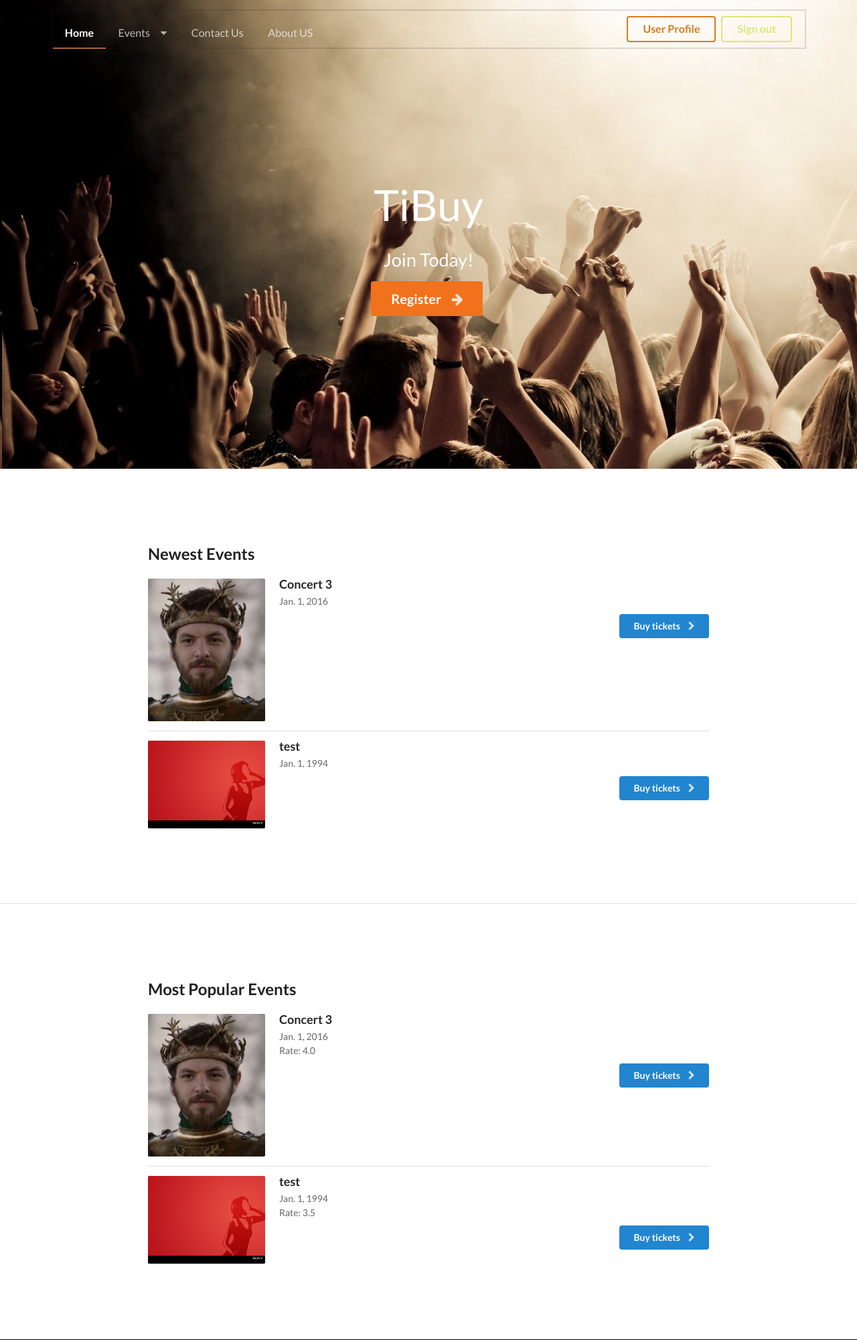
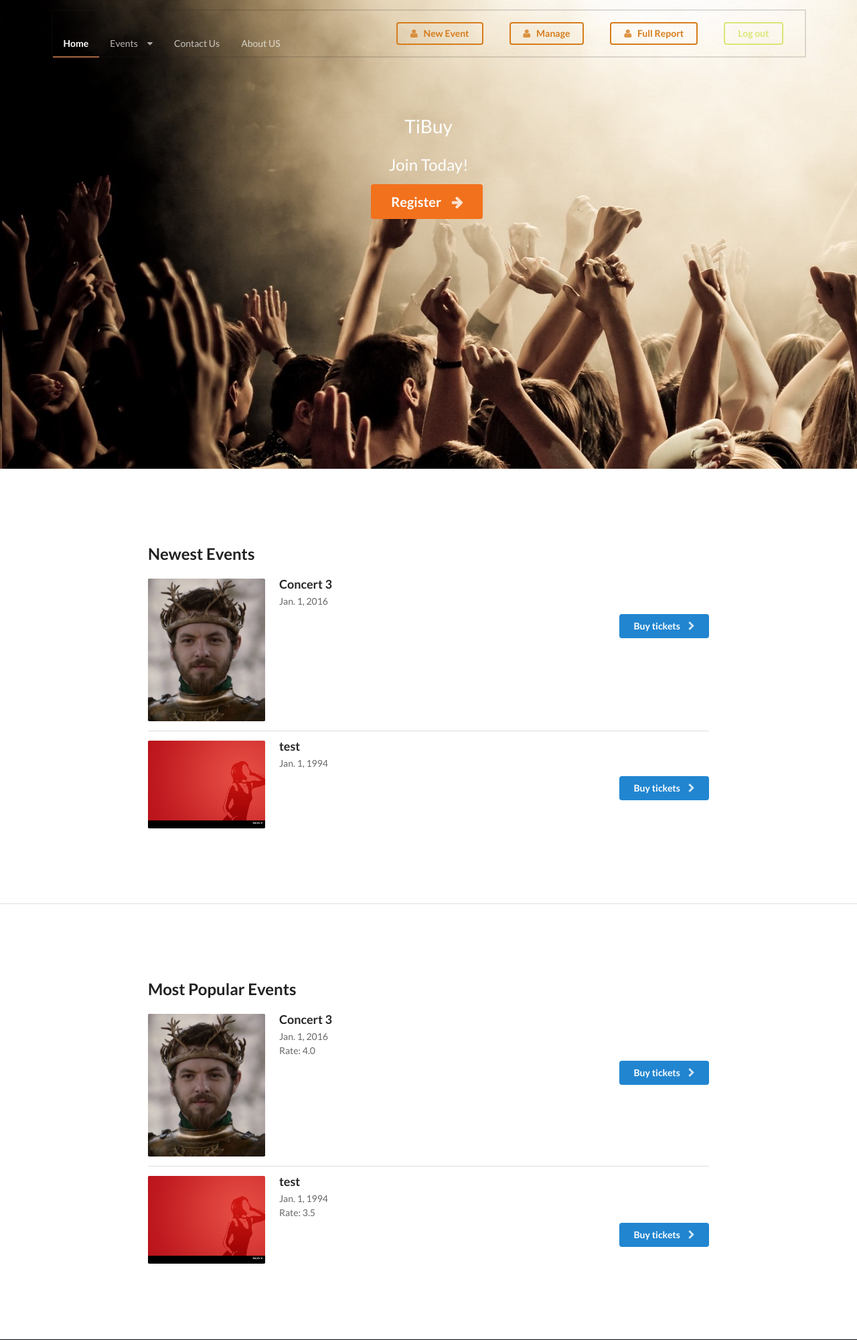
Before and after one commit to BornaThePolar/bilitsazan, a Django app: page /home/ in a window 1280 px wide. Shown: the top 2001 px of the page at 67% size. Run offline with Django 3.2, Linux system fonts and the light colour scheme; a user stored in the database is signed in; data comes from the database, SQL or seed files in the repository; both versions use the stored data as it was after the commit; parts of the project's set-up code (start-up, migrations or seed data) failed here and were passed over.

Commit message:
added removed codes

```diff
--- a/mysite/polls/forms.py
+++ b/mysite/polls/forms.py
@@ -7,7 +7,7 @@ class Register(forms.Form):
     name=forms.CharField(max_length=32,required=True,label='name', widget=forms.TextInput(attrs={'placeholder': 'name','required': ''}))
     lastName=forms.CharField(max_length=32,required=True,label='family name', widget=forms.TextInput(attrs={'placeholder': 'family name','required': ''}))
     gender = forms.ChoiceField(choices=[ ('', '----'),(1,'male'),(2,'female')],)
-    phoneNumber=forms.IntegerField(label='phone number'  ,  widget=forms.TextInput(attrs={'placeholder':'phone number','required': ''}))
+    #phoneNumber=forms.IntegerField(label='phone number'  ,  widget=forms.TextInput(attrs={'placeholder':'phone number','required': ''}))
     email=forms.EmailField(required=True,label='Email', widget=forms.TextInput(attrs={'placeholder': 'Email','required': ''}))
     userName=forms.CharField(max_length=32,required=True,label='username', widget=forms.TextInput(attrs={'placeholder': 'username','required': ''}))
     password=forms.CharField(max_length=32,required=True,label='password' , widget=forms.TextInput(attrs={'placeholder': 'passwprd','required': '','type': 'password'}),error_messages = {'invalid': 'Passwords do not match'})
--- a/mysite/polls/models.py
+++ b/mysite/polls/models.py
@@ -38,7 +38,8 @@ class Event(models.Model):
     # price=models.IntegerField()
     photo = models.FileField(upload_to='event_photoes/')
     #scoredUsers = models.ForeignKey('Scorers', null=True)
-    score=models.FloatField(default=3.5)
+    score=models.FloatField(default=0)
+    numberofScorers=models.IntegerField(default=0)
 
     def ticketsLeft(self):
         return self.eventtickettype_set.all().aggregate(x=Sum('tickets'))['x'] or 0
--- a/mysite/polls/templates/MainPage.html
+++ b/mysite/polls/templates/MainPage.html
@@ -132,13 +132,9 @@
                             </div>
                         </div>
                     {% endfor %}
-
                 </div>
-
-
             </div>
         </div>
-
     </div>
 
 
--- a/mysite/polls/templates/base.html
+++ b/mysite/polls/templates/base.html
@@ -13,7 +13,6 @@
     <link rel="stylesheet" type="text/css" href={% static "semantic/dist/components/header.css"%}>
     <link rel="stylesheet" type="text/css" href={% static "semantic/dist/components/image.css"%}>
     <link rel="stylesheet" type="text/css" href={% static "semantic/dist/components/menu.css"%}>
-    <link rel="stylesheet" type="text/css" href={% static "semantic/dist/components/card.css"%}>
     <link rel="stylesheet" type="text/css" href={% static "semantic/dist/components/card.min.css"%}>
     <link rel="stylesheet" type="text/css" href={% static "semantic/dist/components/dimmer.css"%}>
 
@@ -58,7 +57,7 @@
       height: 100%;
     }
     .image {
-      margin-top: -100px;
+
     }
     .form-group {
         margin: 15px;
@@ -75,7 +74,7 @@
 
 </head>
 
-<body style="background-color: #00827c">
+<body style="background-color: rgba(0,130,124,0.8)">
 
 
 
--- a/mysite/polls/templates/eventSubmit.html
+++ b/mysite/polls/templates/eventSubmit.html
@@ -3,7 +3,7 @@
     {% extends my_template %}
 {% block content %}
 
-    <div class="ui middle aligned center aligned grid" style="margin-top: 150px">
+    <div class="ui middle aligned center aligned grid" style="margin-top: 450px">
         <div   class="five wide column">
             <h2 class="ui teal image header">
                 <div class="content">
--- a/mysite/polls/templates/homepage.html
+++ b/mysite/polls/templates/homepage.html
@@ -36,6 +36,7 @@
 
   <style type="text/css">
 
+
     .hidden.menu {
       display: none;
     }
@@ -53,11 +54,11 @@
     .masthead h1.ui.header {
       margin-top: 3em;
       margin-bottom: 0em;
-      font-size: 4em;
+
       font-weight: normal;
     }
     .masthead h2 {
-      font-size: 1.7em;
+
       font-weight: normal;
     }
 
@@ -65,7 +66,7 @@
       padding: 8em 0em;
     }
     .ui.vertical.stripe h3 {
-      font-size: 2em;
+
     }
     .ui.vertical.stripe .button + h3,
     .ui.vertical.stripe p + h3 {
@@ -75,7 +76,7 @@
       clear: both;
     }
     .ui.vertical.stripe p {
-      font-size: 1.33em;
+
     }
     .ui.vertical.stripe .horizontal.divider {
       margin: 3em 0em;
@@ -112,14 +113,18 @@
         min-height: 350px;
       }
       .masthead h1.ui.header {
-        font-size: 2em;
+
         margin-top: 1.5em;
       }
       .masthead h2 {
         margin-top: 0.5em;
-        font-size: 1.5em;
+
       }
     }
+      .item {
+          font-size: 14px;
+      }
+
 
 
   </style>
@@ -169,7 +174,7 @@
       <div class="menu" style="z-index: 100">
 
 
-       <i class="dropdown icon"></i>
+
              {% for category in categories %}
 
                  <div class="item">
@@ -189,14 +194,40 @@
     <a class="item" class="item"onclick="window.location='/contact';">Contact Us</a>
     <a class="item" onclick="window.location='/about';" >About US</a>
     <div class="right menu">
-       <div class="item"><div class="ui icon input">
-</div></div>
+
+
+        {% if not login %}
       <div class="item">
         <a class="ui button" onclick="window.location='/login';" >User Profile</a>
       </div>
       <div class="item">
         <a class="ui primary button" onclick="window.location='/logout';" >Sign out</a>
       </div>
+        {% endif %}
+    {% if superuser and login %}
+        <div class="item">
+        <a class="ui blue basic button" onclick="window.location='/eventsubmit';"> <i class="user icon"></i>New Event</a>
+      </div>
+
+      <div class="item">
+        <a class="ui blue basic button" onclick="window.location='/manage';"> <i class="user icon"></i>Manage</a>
+      </div>
+         <div class="item">
+        <a class="ui blue basic button" onclick="window.location='/eventreport';"> <i class="user icon"></i>Full Report</a>
+      </div>
+      <div class="item">
+        <a class="ui black button" onclick="window.location='/logout';" >Log out</a>
+      </div>
+    {% endif %}
+    {% if login and not superuser %}
+        <div class="item">
+        <a class="ui  blue basic button" onclick="window.location='/alltickets';" >All tickets</a>
+      </div>
+       <div class="item">
+        <a class="ui  black button" onclick="window.location='/logout';" >Log out</a>
+      </div>
+    {% endif %}
+
     </div>
   </div>
 </div>
@@ -262,11 +293,38 @@
         <a class="item" onclick="window.location='/about';" >About US</a>
 
         <div class="right item">
-          <div class="item"><div class="ui icon input">
+          {% if not login %}
+      <div class="item">
+        <a class="ui inverted brown button" onclick="window.location='/login';" >Login</a>
+      </div>
+      <div class="item">
+        <a class="ui inverted olive button" onclick="window.location='/register';" >Sign up</a>
+      </div>
+        {% endif %}
+    {% if superuser and login %}
+        <div class="item">
+        <a class="ui inverted brown button" onclick="window.location='/eventsubmit';"> <i class="user icon"></i>New Event</a>
+      </div>
 
-</div></div>
-          <a class="ui inverted brown button" onclick="window.location='/login';" >User Profile</a>
-          <a class="ui inverted olive button" onclick="window.location='/logout';" >Sign out</a>
+      <div class="item">
+        <a class="ui inverted brown button" onclick="window.location='/manage';"> <i class="user icon"></i>Manage</a>
+      </div>
+         <div class="item">
+        <a class="ui inverted brown button" onclick="window.location='/eventreport';"> <i class="user icon"></i>Full Report</a>
+      </div>
+      <div class="item">
+        <a class="ui inverted olive button" onclick="window.location='/logout';" >Log out</a>
+      </div>
+    {% endif %}
+    {% if login and not superuser %}
+        <div class="item">
+        <a class="ui  inverted brown button" onclick="window.location='/alltickets';" >All tickets</a>
+      </div>
+       <div class="item">
+        <a class="ui inverted olive button" onclick="window.location='/logout';" >Log out</a>
+      </div>
+    {% endif %}
+
         </div>
       </div>
     </div>
@@ -302,10 +360,15 @@
                   <p></p>
                 </div>
                 <div class="extra">
-                  <div class="ui right floated primary button" onclick="window.location='/event/{{ event.id }}';" >
+                    {% if error != None %}
+
+                     {% else %}
+                         <div class="ui right floated primary button" onclick="window.location='/event/{{ event.id }}';" >
                     Buy tickets
                     <i class="right chevron icon"></i>
                   </div>
+                    {% endif %}
+
                 </div>
               </div>
             </div>
@@ -341,12 +404,14 @@
                 <div class="description">
                   <p></p>
                 </div>
-                <div class="extra">
-                  <div class="ui right floated primary button"onclick="window.location='/event/{{ event.id }}';">
+                {% if error != None %}
+
+                     {% else %}
+                         <div class="ui right floated primary button" onclick="window.location='/event/{{ event.id }}';" >
                     Buy tickets
                     <i class="right chevron icon"></i>
                   </div>
-                </div>
+                    {% endif %}
               </div>
             </div>
             {% endfor %}
--- a/mysite/polls/urls.py
+++ b/mysite/polls/urls.py
@@ -26,6 +26,7 @@ urlpatterns = [
     url(r'^removeEvent/(?P<event_id>\d+)/$', views.RemoveEvent, name='RemoveEvent'),
     url(r'^editEvent/(?P<event_id>\d+)/$', views.EditEvent, name='EditEvent'),
     url(r'^logout/$', views.Logout, name='logout'),
+    url(r'^event/rate/(?P<event_id>\d+)/(?P<rate>\d+)$', views.eventRate, name='eventRate'),
 
 
 
--- a/mysite/polls/views.py
+++ b/mysite/polls/views.py
@@ -15,6 +15,8 @@ from django.http import HttpResponseRedirect
 from django.contrib.auth import authenticate, login
 from polls.models import UserProfile
 from django.contrib.auth.models import User
+from django.forms.util import ErrorList
+from django.db import IntegrityError
 
 
 
@@ -22,35 +24,40 @@ from .forms import Register
 from .forms import EventSubmit
 
 def register(request):
-
+    if request.user.is_authenticated():
+        return HttpResponseRedirect('/main/')
     categories = Category.objects.all()
     subcats = SubCategory.objects.all()
 
 
     user = UserProfile()
+
     if request.method== 'POST':
-        print('yyyyyyyyyyyyyyyyyyyyyyyyyyyyyyyyyyyyyyyyyyyy')
         form=Register(request.POST)
-        if form.is_valid():
-           # valid = True
-            if form.cleaned_data['password'] != form.cleaned_data['passwordRetype']:
-                form._errors["password"] = ErrorList([u"Passwords do not match"])
-            user.user=User.objects._create_user(form.cleaned_data['userName'],form.cleaned_data['email'],form.cleaned_data['password'],False,False,first_name=form.cleaned_data['name'],last_name=form.cleaned_data['lastName'])
-
-           # user.user.first_name=form.cleaned_data['name']
-          #  user.user.last_name=form.cleaned_data['lastName']
-            user.birthday=form.cleaned_data['birthday']
-            #user.photo=None
-            #user.follower=[]
-            #user.following=[]
-            user.save()
-            return HttpResponseRedirect('/main/')
-    else:
-        print('xxxxxxxxxxxxxxxxxxxxxxxxxxxxxxxxxxxxxxxxxxxxxxxxxxxxxxxxxxxxxxxxxxxxxx')
-        form=Register()
+        context = {'form': form,'my_template': 'NotLoggedIn.html','categories': categories, 'subcats': subcats}
 
 
-    context = {'form': form,'my_template': 'NotLoggedIn.html','categories': categories, 'subcats': subcats}
+        if form.is_valid():
+
+            if form.cleaned_data['password'] != form.cleaned_data['passwordRetype']:
+                form._errors["password"] = ErrorList(["Passwords do not match"])
+                return render(request, 'register.html', context)
+            if User.objects.filter(username = form.cleaned_data['userName']).exists():
+                form._errors["userName"] = ErrorList(["User already exists"])
+                return render(request, 'register.html', context)
+            form._errors["userName"] = ErrorList(["this user already exists"])
+            user.user=User.objects._create_user(form.cleaned_data['userName'],form.cleaned_data['email'],form.cleaned_data['password'],False,False,first_name=form.cleaned_data['name'],last_name=form.cleaned_data['lastName'])
+            user.gender=form.cleaned_data['gender']
+            user.save()
+            return HttpResponseRedirect('/login/')
+
+
+    else:
+        form=Register()
+        context = {'form': form,'my_template': 'NotLoggedIn.html','categories': categories, 'subcats': subcats}
+
+
+
     return render(request, 'register.html', context)
 
 
@@ -162,7 +169,7 @@ def log(request):
                 login(request, user)
                 return HttpResponseRedirect('/main/')
             else:
-                error='Username or Password is wrong'
+                error='Username and Password do not match'
 
     if request.user.is_authenticated():
         context = {'my_template': 'LoggedInTemplate.html','categories': categories, 'subcats': subcats , 'error':error}
@@ -235,16 +242,16 @@ def mainFilterSub(request,category_name, subcategory_name):
 def home(request):
     categories = Category.objects.all()
     subcats = SubCategory.objects.all()
-    newEvents = Event.objects.all().order_by('-date')
-    popular = Event.objects.all().order_by('-score')
+    newEvents = Event.objects.all().order_by('-date')[:6]
+    popular = Event.objects.all().order_by('-score')[:6]
     if request.user.is_superuser:
-         context = {'my_template': 'adminTemplate.html','categories': categories, 'subcats': subcats,'new': newEvents, 'popular': popular}
+         context = {'superuser': True,'login': True,'categories': categories, 'subcats': subcats,'new': newEvents, 'popular': popular}
     else:
         if request.user.is_authenticated():
-            context = {'my_template': 'LoggedInTemplate.html','categories': categories, 'subcats': subcats,'new': newEvents, 'popular': popular}
+            context = {'login': True,'categories': categories, 'subcats': subcats,'new': newEvents, 'popular': popular}
         else:
             error='You must first login'
-            context = {'my_template': 'NotLoggedIn.html','categories': categories, 'subcats': subcats,'new': newEvents, 'popular': popular , 'error' : error}
+            context = {'login': False,'categories': categories, 'subcats': subcats,'new': newEvents, 'popular': popular , 'error' : error}
 
     return render(request, 'homepage.html', context)
 
@@ -401,3 +408,19 @@ def EditEvent(request,event_id):
 def Logout(request):
  logout(request)
  return HttpResponseRedirect('/login/')
+
+def eventRate(request, event_id, rate):
+    event=Event.objects.all().filter(id=event_id)[0]
+    #user = UserProfile.objects.all().filter(id=user_id)[0]
+    categories = Category.objects.all()
+    subcats = SubCategory.objects.all()
+    if event.numberofScorers==0:
+        event.score=rate
+        event.numberofScorers+=1
+    else:
+        event.score=(event.score*event.numberofScorers+float(rate))/(event.numberofScorers+1)
+        event.numberofScorers+=1
+    event.save()
+    print(event.score)
+    print(rate)
+    return HttpResponseRedirect('/event/'+event_id)
```
Also changed, not shown: mysite/polls/templates/Login.html (+7 -2 lines), mysite/polls/templates/event.html (+23 -4 lines), mysite/polls/templates/register.html (+31 -8 lines), mysite/db.sqlite3, 1 other file.
